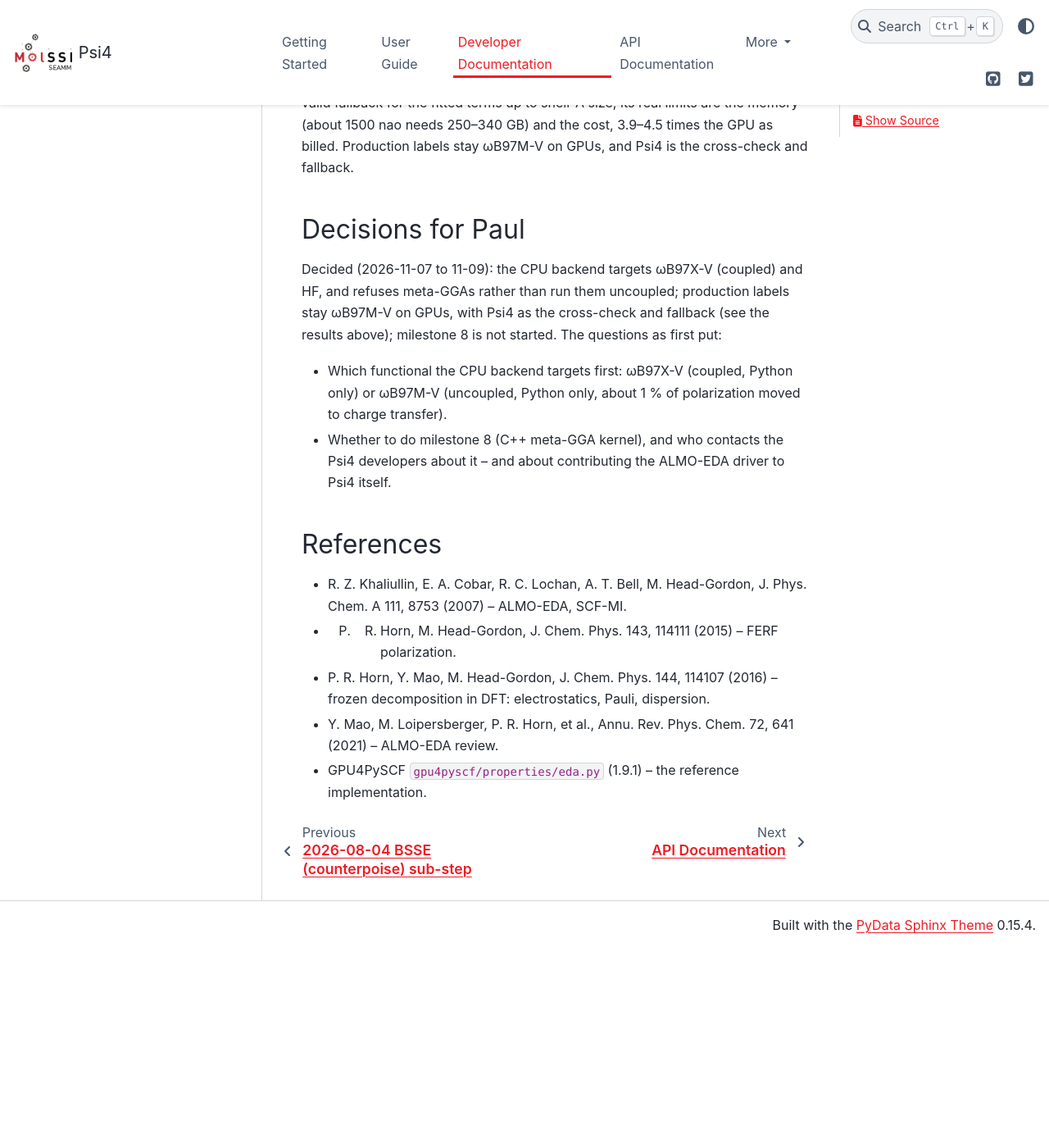
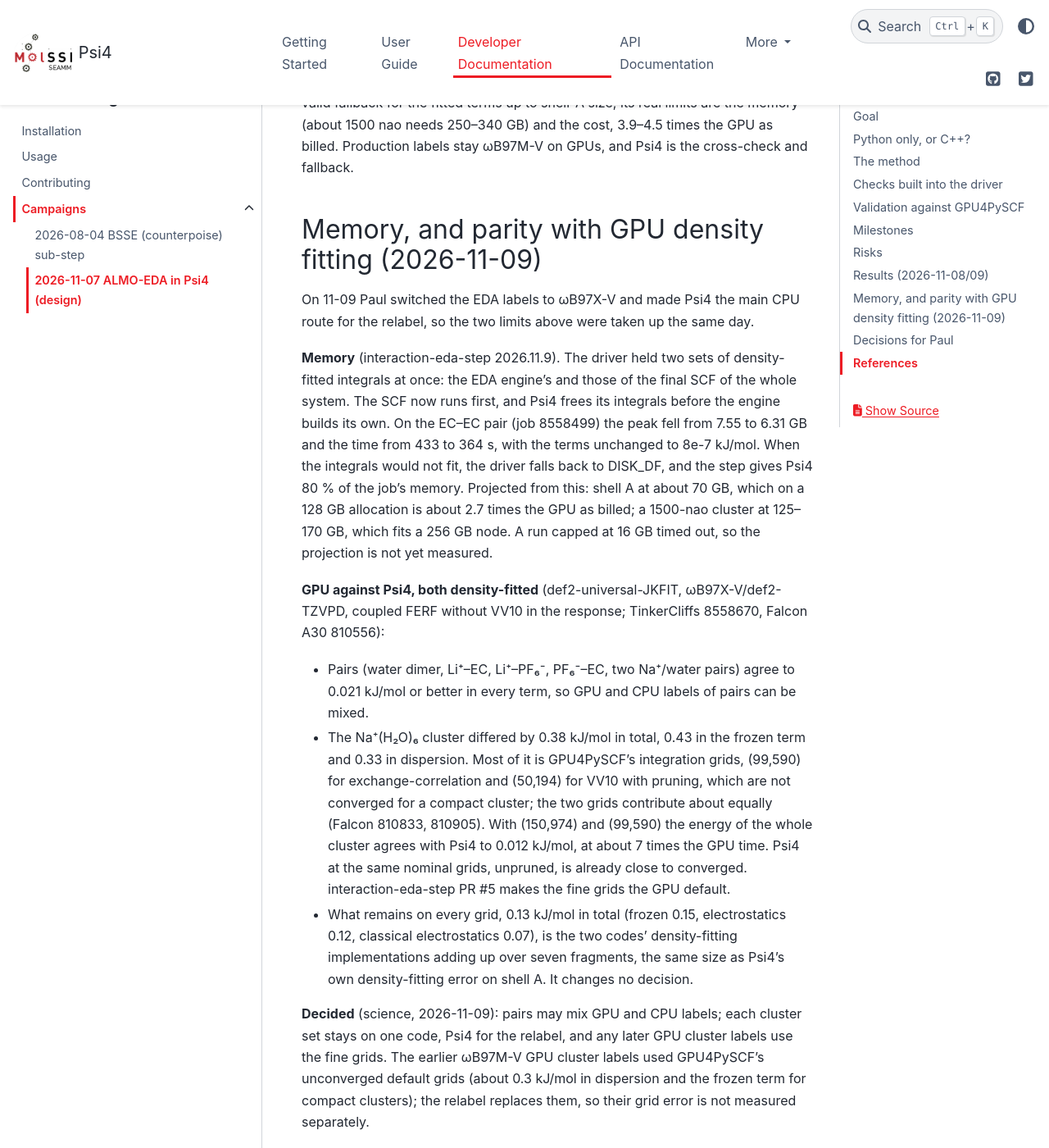
Before and after one commit to molssi-seamm/psi4_step, a Sphinx documentation site: the page built from docs/developer_guide/campaigns/2026-11-07/index.rst, in a window 1280 px wide and 1400 px high, scrolled down 7710 px. Shown: the whole window at 82% size. Built offline with Sphinx 7.4.7 and the PyData theme 0.15.4, drawn with Linux system fonts in a browser that asks for light colours; pages that are not in the unit, such as notebooks, are missing from menus; before the commit the page ends 8867 px from its top, so only the background shows below that.

Commit message:
Campaign record: Psi4 EDA memory fix and GPU density-fitting parity
Adds the 2026-11-09 section to the 2026-11-07 ALMO-EDA campaign record:
the memory fix (interaction-eda-step 2026.11.9) and its projections, the
GPU-vs-Psi4 density-fitting parity (pairs <=0.021 kJ/mol; the cluster gap is
GPU4PySCF grids), the DF residual, and science's decisions, including that
the earlier wB97M-V GPU cluster labels used unconverged default grids.

Co-Authored-By: Claude Opus 5.5 <noreply@anthropic.com>

```diff
--- a/docs/developer_guide/campaigns/2026-11-07/index.rst
+++ b/docs/developer_guide/campaigns/2026-11-07/index.rst
@@ -340,6 +340,45 @@ memory (about 1500 nao needs 250--340 GB) and the cost, 3.9--4.5 times the GPU a
 billed. Production labels stay ωB97M-V on GPUs, and Psi4 is the cross-check and
 fallback.
 
+Memory, and parity with GPU density fitting (2026-11-09)
+--------------------------------------------------------
+On 11-09 Paul switched the EDA labels to ωB97X-V and made Psi4 the main CPU route for
+the relabel, so the two limits above were taken up the same day.
+
+**Memory** (interaction-eda-step 2026.11.9). The driver held two sets of density-fitted
+integrals at once: the EDA engine's and those of the final SCF of the whole system. The
+SCF now runs first, and Psi4 frees its integrals before the engine builds its own. On
+the EC–EC pair (job 8558499) the peak fell from 7.55 to 6.31 GB and the time from 433
+to 364 s, with the terms unchanged to 8e-7 kJ/mol. When the integrals would not fit,
+the driver falls back to DISK_DF, and the step gives Psi4 80 % of the job's memory.
+Projected from this: shell A at about 70 GB, which on a 128 GB allocation is about 2.7
+times the GPU as billed; a 1500-nao cluster at 125--170 GB, which fits a 256 GB node.
+A run capped at 16 GB timed out, so the projection is not yet measured.
+
+**GPU against Psi4, both density-fitted** (def2-universal-JKFIT, ωB97X-V/def2-TZVPD,
+coupled FERF without VV10 in the response; TinkerCliffs 8558670, Falcon A30 810556):
+
+* Pairs (water dimer, Li⁺–EC, Li⁺–PF₆⁻, PF₆⁻–EC, two Na⁺/water pairs) agree to 0.021
+  kJ/mol or better in every term, so GPU and CPU labels of pairs can be mixed.
+* The Na⁺(H₂O)₆ cluster differed by 0.38 kJ/mol in total, 0.43 in the frozen term
+  and 0.33 in dispersion. Most of it is GPU4PySCF's integration grids, (99,590) for
+  exchange-correlation and (50,194) for VV10 with pruning, which are not converged for
+  a compact cluster; the two grids contribute about equally (Falcon 810833, 810905).
+  With (150,974) and (99,590) the energy of the whole cluster agrees with Psi4 to 0.012
+  kJ/mol, at about 7 times the GPU time. Psi4 at the same nominal grids, unpruned, is
+  already close to converged. interaction-eda-step PR #5 makes the fine grids the GPU
+  default.
+* What remains on every grid, 0.13 kJ/mol in total (frozen 0.15, electrostatics 0.12,
+  classical electrostatics 0.07), is the two codes' density-fitting implementations
+  adding up over seven fragments, the same size as Psi4's own density-fitting error on
+  shell A. It changes no decision.
+
+**Decided** (science, 2026-11-09): pairs may mix GPU and CPU labels; each cluster set
+stays on one code, Psi4 for the relabel, and any later GPU cluster labels use the fine
+grids. The earlier ωB97M-V GPU cluster labels used GPU4PySCF's unconverged default
+grids (about 0.3 kJ/mol in dispersion and the frozen term for compact clusters); the
+relabel replaces them, so their grid error is not measured separately.
+
 Decisions for Paul
 ------------------
 Decided (2026-11-07 to 11-09): the CPU backend targets ωB97X-V (coupled) and HF, and
```
